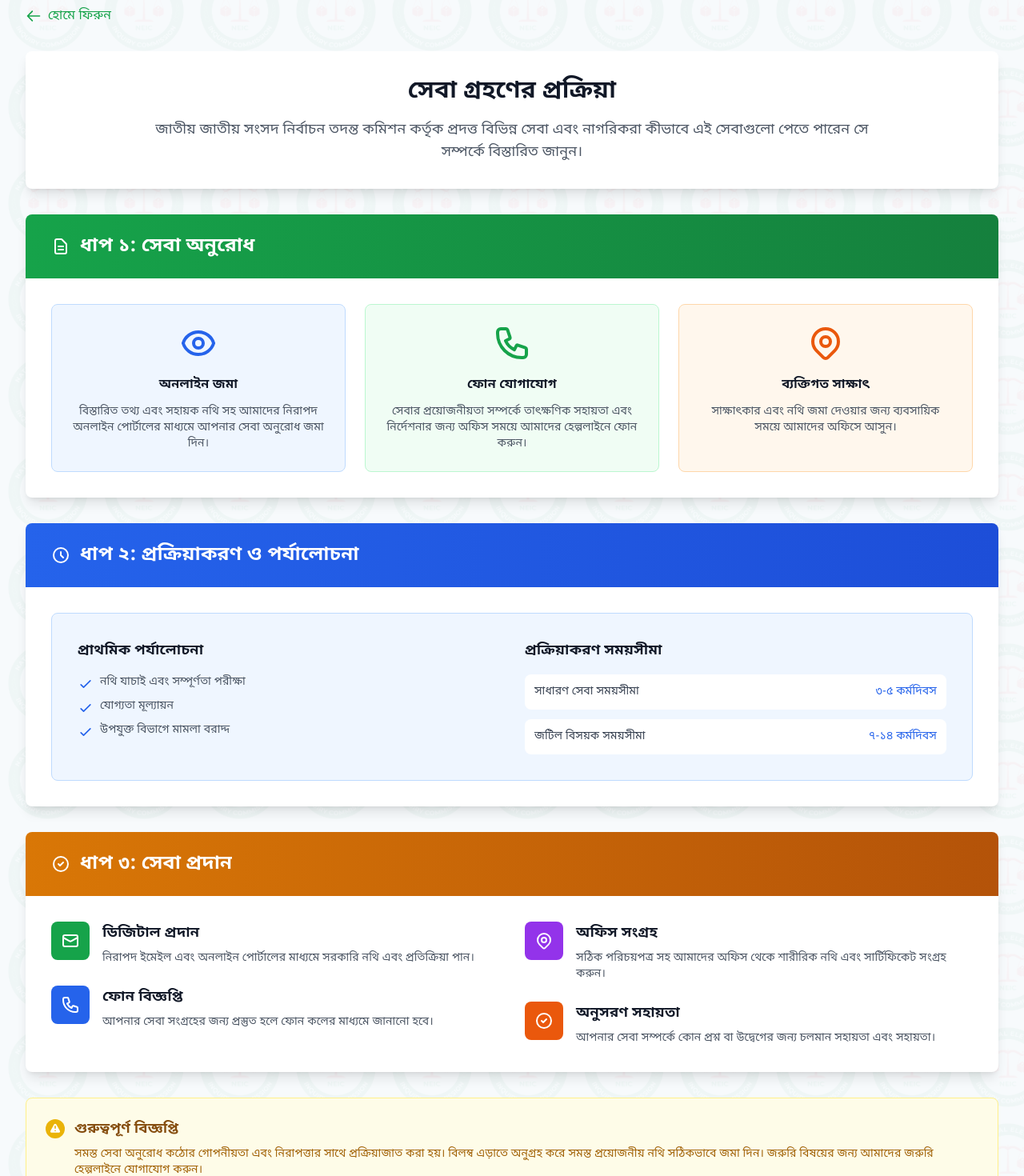
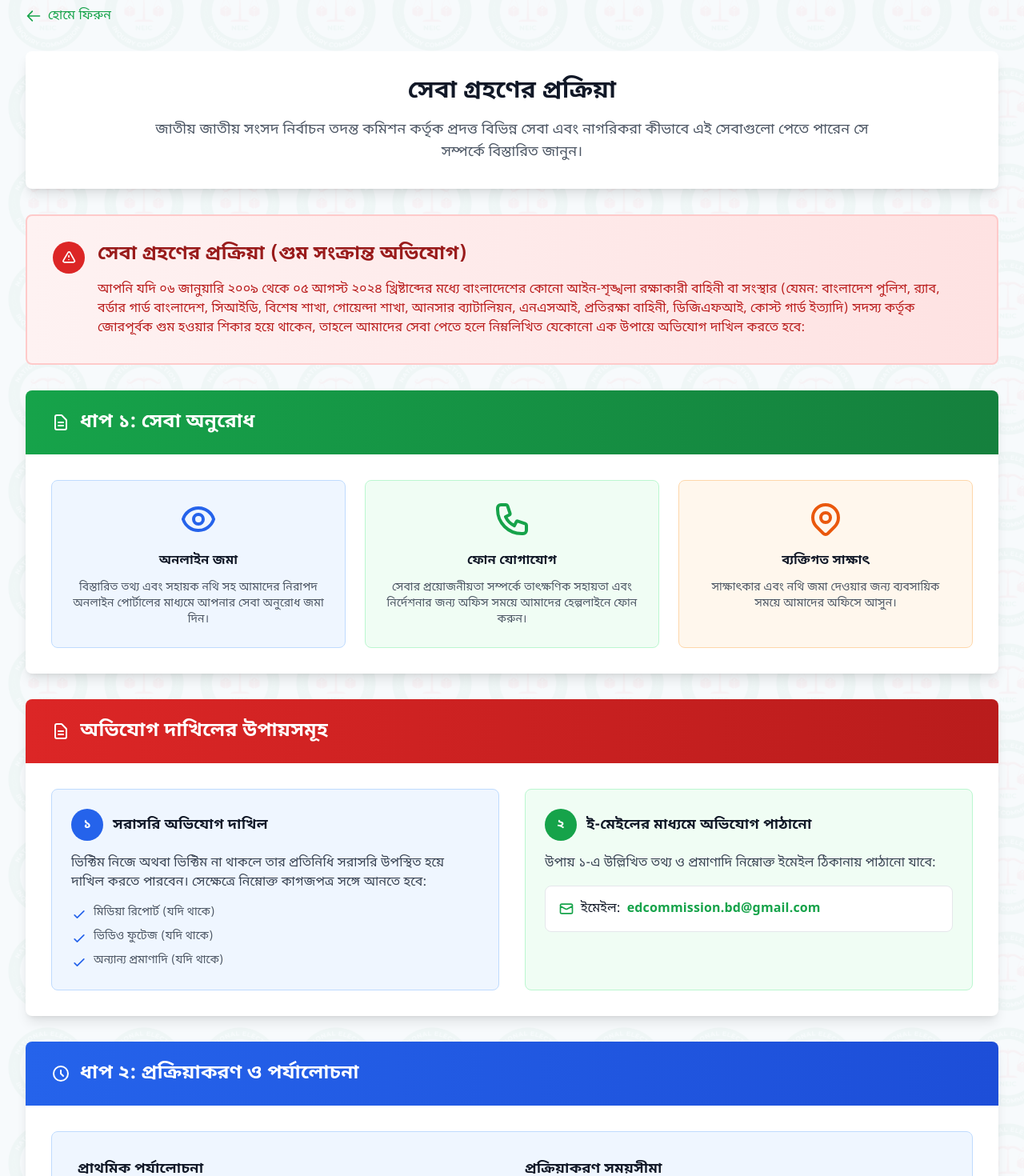
Before and after one commit to mrokonuzzaman040/NEIC-Gov-Project, a Next.js app: page /bn/reporting in a window 1280 px wide. Shown: the part 286-1756 px from the top of the page at 80% size. Built offline with nearby package versions, Linux system fonts and the light colour scheme; no server answers.

Commit message:
Add Bengali complaint submission process for enforced disappearances to reporting page

```diff
--- a/app/[locale]/reporting/page.tsx
+++ b/app/[locale]/reporting/page.tsx
@@ -155,6 +155,29 @@ export default async function ReportingPage({ params: { locale } }: ReportingPro
           </div>
         </div>
 
+        {/* Special Section for Bengali - Enforced Disappearance Complaints */}
+        {!isEnglish && (
+          <div className="bg-gradient-to-r from-red-50 to-red-100 dark:from-red-900/20 dark:to-red-800/20 border-2 border-red-200 dark:border-red-800 rounded-lg p-4 sm:p-6 lg:p-8 mb-6 sm:mb-8">
+            <div className="flex items-start space-x-3 sm:space-x-4">
+              <div className="flex-shrink-0 w-8 h-8 sm:w-10 sm:h-10 bg-red-600 rounded-full flex items-center justify-center">
+                <svg className="w-4 h-4 sm:w-5 sm:h-5 text-white" fill="none" stroke="currentColor" viewBox="0 0 24 24">
+                  <path strokeLinecap="round" strokeLinejoin="round" strokeWidth={2} d="M12 9v2m0 4h.01m-6.938 4h13.856c1.54 0 2.502-1.667 1.732-2.5L13.732 4c-.77-.833-1.964-.833-2.732 0L3.732 16.5c-.77.833.192 2.5 1.732 2.5z" />
+                </svg>
+              </div>
+              <div className="min-w-0 flex-1">
+                <h2 className="text-lg sm:text-xl lg:text-2xl font-bold text-red-800 dark:text-red-200 mb-3 sm:mb-4">
+                  সেবা গ্রহণের প্রক্রিয়া (গুম সংক্রান্ত অভিযোগ)
+                </h2>
+                <div className="text-red-700 dark:text-red-300 text-sm sm:text-base leading-relaxed space-y-3 sm:space-y-4">
+                  <p>
+                    আপনি যদি ০৬ জানুয়ারি ২০০৯ থেকে ০৫ আগস্ট ২০২৪ খ্রিষ্টাব্দের মধ্যে বাংলাদেশের কোনো আইন-শৃঙ্খলা রক্ষাকারী বাহিনী বা সংস্থার (যেমন: বাংলাদেশ পুলিশ, র‍্যাব, বর্ডার গার্ড বাংলাদেশ, সিআইডি, বিশেষ শাখা, গোয়েন্দা শাখা, আনসার ব্যাটালিয়ন, এনএসআই, প্রতিরক্ষা বাহিনী, ডিজিএফআই, কোস্ট গার্ড ইত্যাদি) সদস্য কর্তৃক জোরপূর্বক গুম হওয়ার শিকার হয়ে থাকেন, তাহলে আমাদের সেবা পেতে হলে নিম্নলিখিত যেকোনো এক উপায়ে অভিযোগ দাখিল করতে হবে:
+                  </p>
+                </div>
+              </div>
+            </div>
+          </div>
+        )}
+
         {/* Service Process Steps */}
         <div className="space-y-6 sm:space-y-8">
           {/* Step 1: Service Request */}
@@ -220,6 +243,89 @@ export default async function ReportingPage({ params: { locale } }: ReportingPro
               </div>
             </div>
           </section>
+
+          {/* Special Complaint Submission Methods for Bengali */}
+          {!isEnglish && (
+            <section className="bg-white dark:bg-slate-800 shadow-lg rounded-lg overflow-hidden">
+              <div className="bg-gradient-to-r from-red-600 to-red-700 px-4 sm:px-6 lg:px-8 py-4 sm:py-6">
+                <h2 className="text-lg sm:text-xl lg:text-2xl font-bold text-white flex items-center">
+                  <svg className="w-5 h-5 sm:w-6 sm:h-6 mr-2 sm:mr-3 flex-shrink-0" fill="none" stroke="currentColor" viewBox="0 0 24 24">
+                    <path strokeLinecap="round" strokeLinejoin="round" strokeWidth={2} d="M9 12h6m-6 4h6m2 5H7a2 2 0 01-2-2V5a2 2 0 012-2h5.586a1 1 0 01.707.293l5.414 5.414a1 1 0 01.293.707V19a2 2 0 01-2 2z" />
+                  </svg>
+                  <span className="truncate">অভিযোগ দাখিলের উপায়সমূহ</span>
+                </h2>
+              </div>
+              <div className="p-4 sm:p-6 lg:p-8">
+                <div className="grid grid-cols-1 lg:grid-cols-2 gap-6 sm:gap-8">
+                  {/* উপায় ১: সরাসরি অভিযোগ দাখিল */}
+                  <div className="bg-blue-50 dark:bg-blue-900/20 border border-blue-200 dark:border-blue-800 rounded-lg p-4 sm:p-6">
+                    <div className="flex items-center mb-3 sm:mb-4">
+                      <div className="w-8 h-8 sm:w-10 sm:h-10 bg-blue-600 rounded-full flex items-center justify-center mr-3">
+                        <span className="text-white font-bold text-sm sm:text-base">১</span>
+                      </div>
+                      <h3 className="text-base sm:text-lg font-semibold text-gray-900 dark:text-white">
+                        সরাসরি অভিযোগ দাখিল
+                      </h3>
+                    </div>
+                    <p className="text-gray-700 dark:text-gray-300 text-sm sm:text-base mb-4 leading-relaxed">
+                      ভিক্টিম নিজে অথবা ভিক্টিম না থাকলে তার প্রতিনিধি সরাসরি উপস্থিত হয়ে দাখিল করতে পারবেন। সেক্ষেত্রে নিম্নোক্ত কাগজপত্র সঙ্গে আনতে হবে:
+                    </p>
+                    <ul className="space-y-2 text-gray-600 dark:text-gray-300">
+                      <li className="flex items-start">
+                        <svg className="w-4 h-4 sm:w-5 sm:h-5 text-blue-600 mt-0.5 mr-2 flex-shrink-0" fill="none" stroke="currentColor" viewBox="0 0 24 24">
+                          <path strokeLinecap="round" strokeLinejoin="round" strokeWidth={2} d="M5 13l4 4L19 7" />
+                        </svg>
+                        <span className="text-xs sm:text-sm break-words">মিডিয়া রিপোর্ট (যদি থাকে)</span>
+                      </li>
+                      <li className="flex items-start">
+                        <svg className="w-4 h-4 sm:w-5 sm:h-5 text-blue-600 mt-0.5 mr-2 flex-shrink-0" fill="none" stroke="currentColor" viewBox="0 0 24 24">
+                          <path strokeLinecap="round" strokeLinejoin="round" strokeWidth={2} d="M5 13l4 4L19 7" />
+                        </svg>
+                        <span className="text-xs sm:text-sm break-words">ভিডিও ফুটেজ (যদি থাকে)</span>
+                      </li>
+                      <li className="flex items-start">
+                        <svg className="w-4 h-4 sm:w-5 sm:h-5 text-blue-600 mt-0.5 mr-2 flex-shrink-0" fill="none" stroke="currentColor" viewBox="0 0 24 24">
+                          <path strokeLinecap="round" strokeLinejoin="round" strokeWidth={2} d="M5 13l4 4L19 7" />
+                        </svg>
+                        <span className="text-xs sm:text-sm break-words">অন্যান্য প্রমাণাদি (যদি থাকে)</span>
+                      </li>
+                    </ul>
+                  </div>
+
+                  {/* উপায় ২: ই-মেইলের মাধ্যমে অভিযোগ পাঠানো */}
+                  <div className="bg-green-50 dark:bg-green-900/20 border border-green-200 dark:border-green-800 rounded-lg p-4 sm:p-6">
+                    <div className="flex items-center mb-3 sm:mb-4">
+                      <div className="w-8 h-8 sm:w-10 sm:h-10 bg-green-600 rounded-full flex items-center justify-center mr-3">
+                        <span className="text-white font-bold text-sm sm:text-base">২</span>
+                      </div>
+                      <h3 className="text-base sm:text-lg font-semibold text-gray-900 dark:text-white">
+                        ই-মেইলের মাধ্যমে অভিযোগ পাঠানো
+                      </h3>
+                    </div>
+                    <p className="text-gray-700 dark:text-gray-300 text-sm sm:text-base mb-4 leading-relaxed">
+                      উপায় ১-এ উল্লিখিত তথ্য ও প্রমাণাদি নিম্নোক্ত ইমেইল ঠিকানায় পাঠানো যাবে:
+                    </p>
+                    <div className="bg-white dark:bg-slate-700 rounded-lg p-3 sm:p-4 border border-gray-200 dark:border-slate-600">
+                      <div className="flex items-center">
+                        <svg className="w-5 h-5 text-green-600 mr-2 flex-shrink-0" fill="none" stroke="currentColor" viewBox="0 0 24 24">
+                          <path strokeLinecap="round" strokeLinejoin="round" strokeWidth={2} d="M3 8l7.89 4.26a2 2 0 002.22 0L21 8M5 19h14a2 2 0 002-2V7a2 2 0 00-2-2H5a2 2 0 00-2 2v10a2 2 0 002 2z" />
+                        </svg>
+                        <span className="text-sm sm:text-base font-medium text-gray-900 dark:text-white">
+                          ইমেইল:
+                        </span>
+                        <a
+                          href="mailto:edcommission.bd@gmail.com"
+                          className="text-sm sm:text-base font-semibold text-green-600 dark:text-green-400 hover:text-green-700 dark:hover:text-green-300 ml-2 break-all"
+                        >
+                          edcommission.bd@gmail.com
+                        </a>
+                      </div>
+                    </div>
+                  </div>
+                </div>
+              </div>
+            </section>
+          )}
 
           {/* Step 2: Processing */}
           <section className="bg-white dark:bg-slate-800 shadow-lg rounded-lg overflow-hidden">
```
